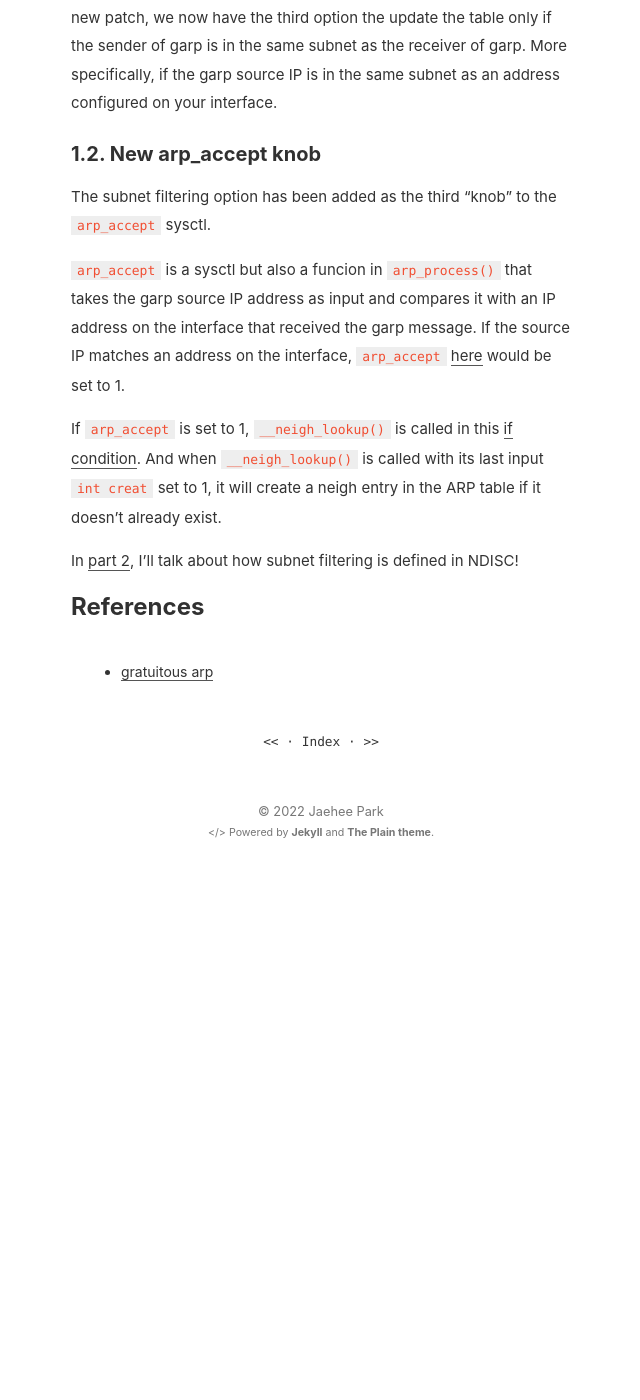
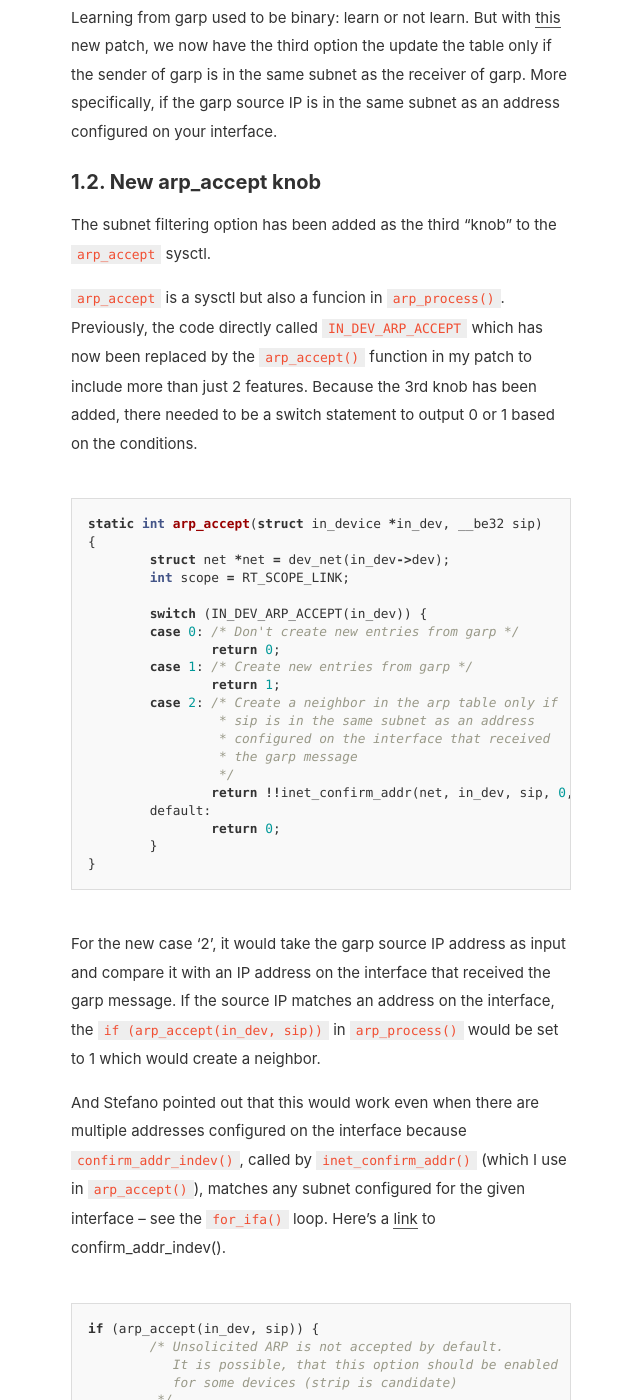
Before and after one commit to jhpark1013/blog, a Jekyll site: the page built from _posts/2022-07-07-arp-and-ndisc-neighbor-discovery.markdown, in a window 1280 px wide and 1400 px high, scrolled down 2982 px. Shown: the whole window, without its empty margins (319-959 px from the left). Built offline with Jekyll 4.4.1, drawn with Linux system fonts in a browser that asks for light colours; before the commit the page ends 3860 px from its top, so only the background shows below that; some of the changed text lies outside the part shown.

Commit message:
new perf post and added more info to arp patch

````diff
--- a/_posts/2022-06-24-days-10-to-18-arp-neighbor-discovery.markdown
+++ b/_posts/2022-06-24-days-10-to-18-arp-neighbor-discovery.markdown
@@ -1,5 +1,5 @@
 ---
-title: Networking concepts
+title: Networking concepts - Intro
 date: 2022-06-24T14:39:51-04:00
 ---
 
--- a/_posts/2022-07-07-arp-and-ndisc-neighbor-discovery.markdown
+++ b/_posts/2022-07-07-arp-and-ndisc-neighbor-discovery.markdown
@@ -27,7 +27,7 @@ The neighbor discovery process for both ipv4 and ipv6 maps layer 3 (network-laye
 | ipv4      | ARP  (address resolution protocol) |garp (gratuious arp)                   | arp_accept |
 | ipv6      | NDISC / ND (neighbor discovery)    |unsolicited na (neighbor advertisement)| drop_unsolicited_na & accept_untracked_na|
 
-This post got too long so I'm splitting it into 3 parts. This post discusses ipv4 ARP. The next posts will discuss ipv6 NDISC and the Linux kernel selftests. Here are links to [part 2](/blog/2022/07/24/linux-kernel-patches-new-feature-in-arp-and-ndisc-neighbor-discovery-part-2-of-3.html) and [part 3](/blog/2022/07/24/linux-kernel-patches-new-feature-in-arp-and-ndisc-neighbor-discovery-part-3-of-3.html).
+This post got too long so I'm splitting it into 3 parts. This post discusses ipv4 ARP and a new feature introduced in [patch](https://lore.kernel.org/netdev/93cfe14597ec1205f61366b9902876287465f1cd.1657755189.git.jhpark1013@gmail.com/). The next posts will discuss ipv6 NDISC and the Linux kernel selftests. Here are links to [part 2](/blog/2022/07/24/linux-kernel-patches-new-feature-in-arp-and-ndisc-neighbor-discovery-part-2-of-3.html) and [part 3](/blog/2022/07/24/linux-kernel-patches-new-feature-in-arp-and-ndisc-neighbor-discovery-part-3-of-3.html).
 
 ## ipv4: ARP
 The ARP protocol is used to map IP network addresses to the hardware addresses (MAC addresses) used by a data link protocol. I explain a bit more about ARP [here](https://jhpark1013.github.io/blog/2022/06/24/days-10-to-18-arp-neighbor-discovery.html).
@@ -68,9 +68,69 @@ More specifically, if the garp source IP is in the same subnet as an address con
 ### 1.2. New arp_accept knob
 The subnet filtering option has been added as the third "knob" to the `arp_accept` sysctl.
 
-`arp_accept` is a sysctl but also a funcion in `arp_process()` that takes the garp source IP address as input and compares it with an IP address on the interface that received the garp message. If the source IP matches an address on the interface, `arp_accept` [here](https://elixir.bootlin.com/linux/latest/source/net/ipv4/arp.c#L875) would be set to 1.
+`arp_accept` is a sysctl but also a funcion in `arp_process()`. Previously, the code directly called `IN_DEV_ARP_ACCEPT` which has now been replaced by the `arp_accept()` function in my patch to include more than just 2 features. Because the 3rd knob has been added, there needed to be a switch statement to output 0 or 1 based on the conditions.
 
-If `arp_accept` is set to 1, `__neigh_lookup()` is called in this [if condition](https://elixir.bootlin.com/linux/latest/source/net/ipv4/arp.c#L888). And when `__neigh_lookup()` is called with its last input `int creat` set to 1, it will create a neigh entry in the ARP table if it doesn't already exist.
+```c
+static int arp_accept(struct in_device *in_dev, __be32 sip)
+{
+	struct net *net = dev_net(in_dev->dev);
+	int scope = RT_SCOPE_LINK;
+
+	switch (IN_DEV_ARP_ACCEPT(in_dev)) {
+	case 0: /* Don't create new entries from garp */
+		return 0;
+	case 1: /* Create new entries from garp */
+		return 1;
+	case 2: /* Create a neighbor in the arp table only if
+		 * sip is in the same subnet as an address
+		 * configured on the interface that received
+                 * the garp message
+		 */
+		return !!inet_confirm_addr(net, in_dev, sip, 0, scope);
+	default:
+		return 0;
+	}
+}
+```
+For the new case '2', it would take the garp source IP address as input and compare it with an IP address on the interface that received the garp message. If the source IP matches an address on the interface, the `if (arp_accept(in_dev, sip))` in `arp_process()` would be set to 1 which would create a neighbor.
+
+And Stefano pointed out that this would work even when there are multiple addresses configured on the interface because `confirm_addr_indev()`, called by `inet_confirm_addr()` (which I use in `arp_accept()`), matches any subnet configured for the given interface -- see the `for_ifa()` loop. Here's a [link](https://elixir.bootlin.com/linux/latest/C/ident/confirm_addr_indev) to confirm_addr_indev().
+
+
+```c
+if (arp_accept(in_dev, sip)) {
+        /* Unsolicited ARP is not accepted by default.
+           It is possible, that this option should be enabled
+           for some devices (strip is candidate)
+         */
+        if (!n &&
+            (is_garp ||
+             (arp->ar_op == htons(ARPOP_REPLY) &&
+              (addr_type == RTN_UNICAST ||
+               (addr_type < 0 &&
+                /* postpone calculation as late as possible */
+                inet_addr_type_dev_table(net, dev, sip) ==
+                        RTN_UNICAST)))))
+                n = __neigh_lookup(&arp_tbl, &sip, dev, 1);
+}
+```
+
+If `arp_accept(in_dev, sip)` is 1, `__neigh_lookup()` is called. When `__neigh_lookup()` is called with its last input `int creat` set to 1, it will create a neigh entry in the ARP table if it doesn't already exist. (Defined [here](https://elixir.bootlin.com/linux/latest/C/ident/__neigh_lookup)).
+
+```c
+static inline struct neighbour *
+__neigh_lookup(struct neigh_table *tbl, const void *pkey,
+               struct net_device *dev, int creat)
+{
+	struct neighbour *n = neigh_lookup(tbl, pkey, dev);
+
+	if (n || !creat)
+		return n;
+
+	n = neigh_create(tbl, pkey, dev);
+	return IS_ERR(n) ? NULL : n;
+}
+```
 
 In [part 2](/blog/2022/07/24/linux-kernel-patches-new-feature-in-arp-and-ndisc-neighbor-discovery-part-2-of-3.html), I'll talk about how subnet filtering is defined in NDISC!
 
--- a/_posts/2022-07-24-linux-kernel-patches-new-feature-in-arp-and-ndisc-neighbor-discovery-part-2-of-3.markdown
+++ b/_posts/2022-07-24-linux-kernel-patches-new-feature-in-arp-and-ndisc-neighbor-discovery-part-2-of-3.markdown
@@ -3,9 +3,9 @@ title: Linux kernel patches - new feature in ARP & NDISC neighbor discovery - pa
 date: 2022-07-24T16:45:17-04:00
 ---
 
-In the previous blog (part 1), I talked about the new knob in `arp_accept` that creates neighbors from garp only if the source ip is in the same subnet as an address configured on the interface receiving the garp message. In this blog, I will explain the subnet-filtering feature introduced in NDISC. And in the next blog (part 3), I will go through the Linux kernel selftest that was used to test the new features.
+In the previous blog (part 1), I talked about the new knob in `arp_accept` that creates neighbors from garp only if the source ip is in the same subnet as an address configured on the interface receiving the garp message. In this blog, I will explain the new subnet-filtering feature we introduced in NDISC in [this patch](https://lore.kernel.org/netdev/56d57be31141c12e9034cfa7570f2012528ca884.1657755189.git.jhpark1013@gmail.com/). And in the next blog (part 3), I will go through the Linux kernel selftest that was used to test the new features.
 
-Here are links to [part 1](http://localhost:4000/blog/2022/07/07/arp-and-ndisc-neighbor-discovery.html) and [part 3](/blog/2022/07/24/linux-kernel-patches-new-feature-in-arp-and-ndisc-neighbor-discovery-part-3-of-3.html).
+Here are links to [part 1](/blog/2022/07/07/arp-and-ndisc-neighbor-discovery.html) and [part 3](/blog/2022/07/24/linux-kernel-patches-new-feature-in-arp-and-ndisc-neighbor-discovery-part-3-of-3.html).
 
 **ipv4 vs ipv6 analogies**:
 
````
Also changed, not shown: _posts/2022-07-26-perf-how-i-debugged-my-linux-kernel-patch.markdown (added, +73 -0 lines).
